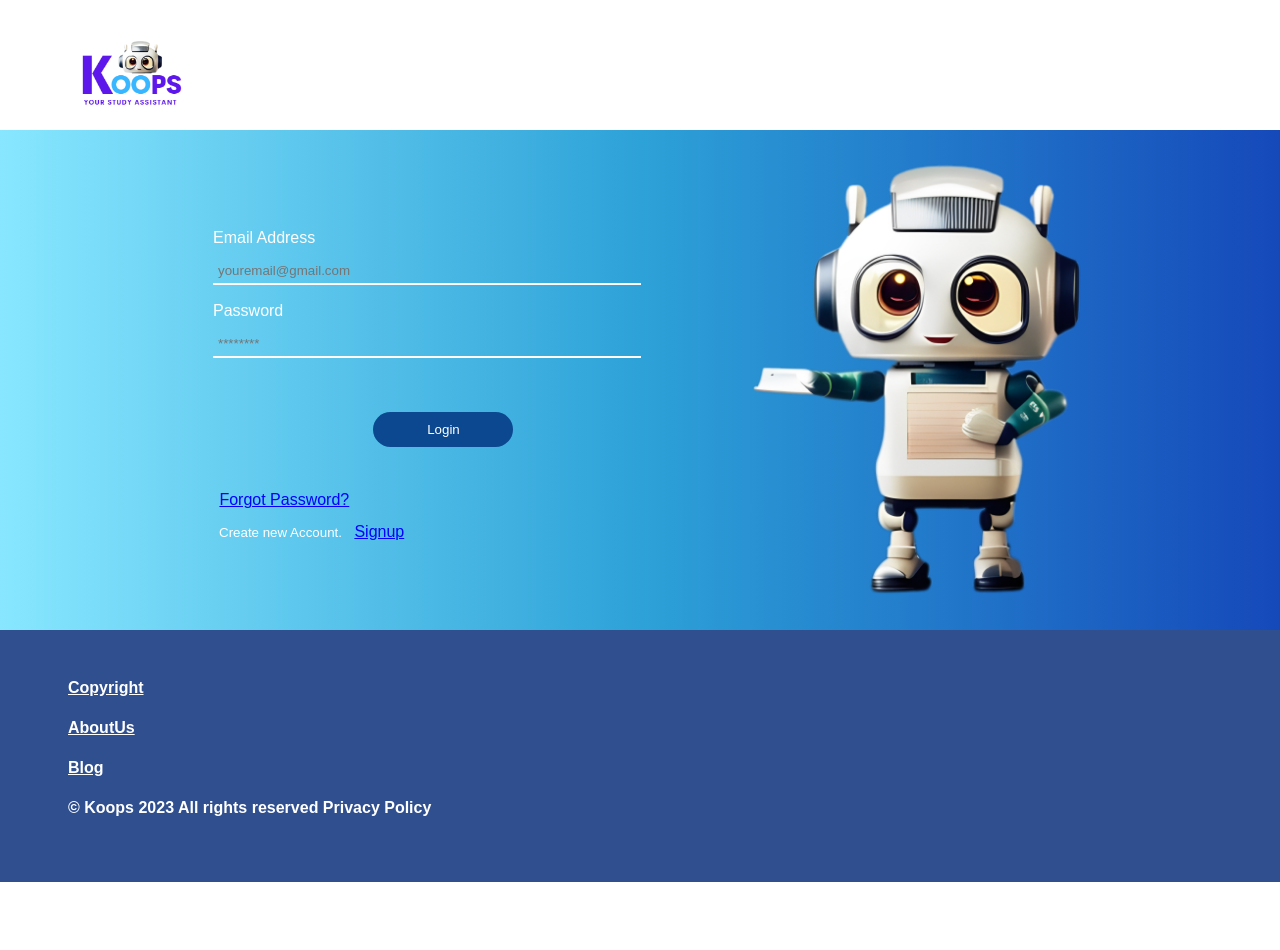
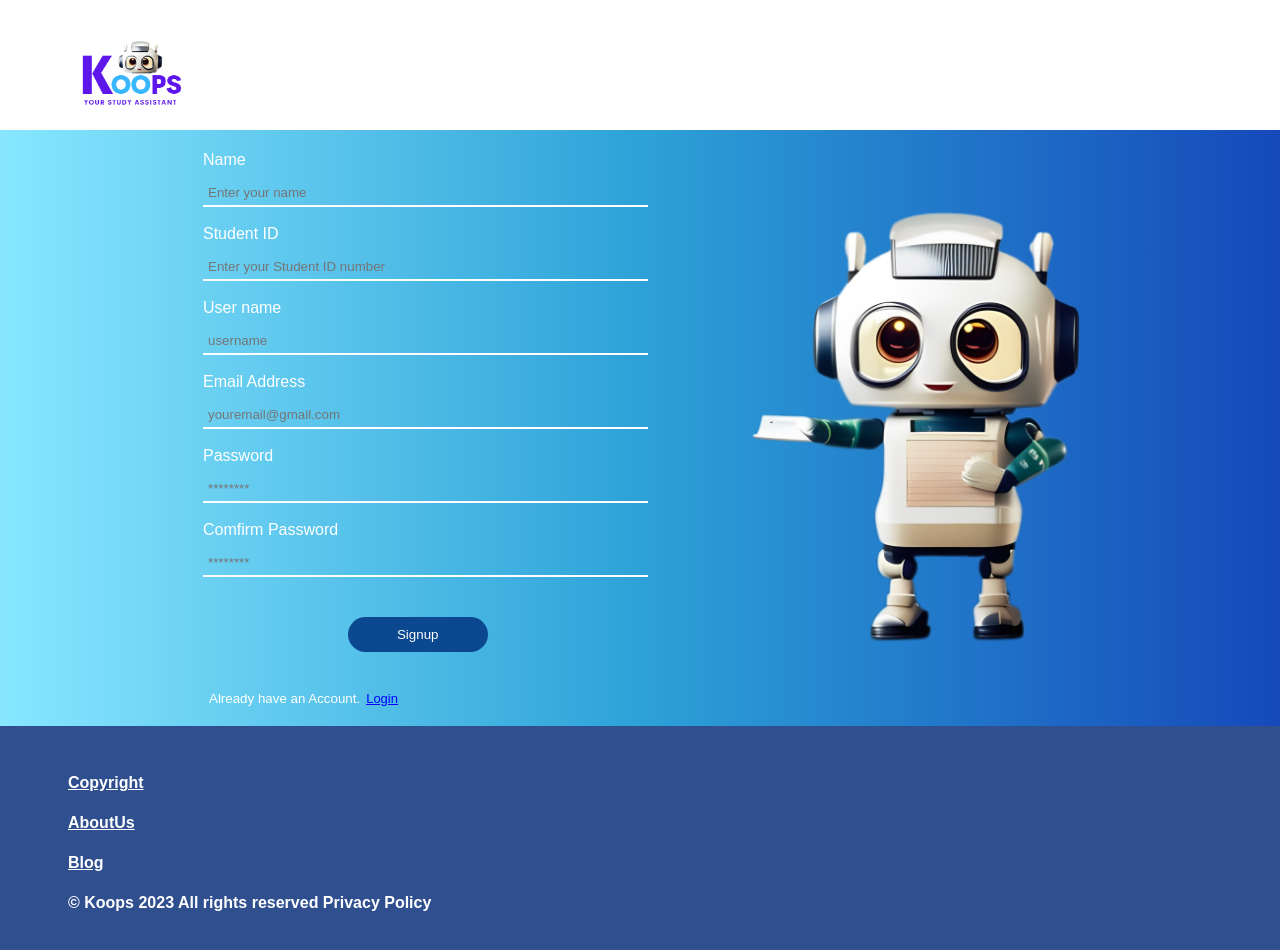
Before and after one commit to Rashmika-Wijethilake/koops, a React (Create React App) app: page / in a window 1280 px wide. Shown: the top 950 px of the page. Before the commit the page ends 882 px from the top, so only its background shows below. Built offline with nearby package versions, Linux system fonts and the light colour scheme.

Commit message:
Made changes to signout, signup, account verified, changed pw and etc

```diff
--- a/src/App.css
+++ b/src/App.css
@@ -1,6 +1,7 @@
-.App {
+/*.App {
   display: flex;
   min-height: 100vh;
   align-items: center;
   justify-content: left;
 }
+ */
--- a/src/App.js
+++ b/src/App.js
@@ -3,12 +3,14 @@ import { Login } from './Components/Login/Login';
 import { Signup } from './Components/Signup/Signup';
 import { useState } from 'react';
 import LandingPage from './Components/LandingPage/LandingPage.jsx'
-
+import AccountVerified from './Components/AccountVerified/AccountVerified.jsx'
+import ChangedPassword from './Components/ChangedPassword/ChangedPassword'
+import SignOut from './Components/SignOut/SignOut.jsx'
 function App() {
 
    return (
     <div className="App">
-   <Login/>
+   <Signup/>
     </div>
   );
 }
--- a/src/Components/AccountVerified/AccountVerified.css
+++ b/src/Components/AccountVerified/AccountVerified.css
@@ -1,6 +1,6 @@
 .page-container{
     display:flex;
-    flex-direction: column;width: 100%;
+    flex-direction: column;
   }
 
   .content-wrap{
@@ -9,7 +9,7 @@
     border-top-left-radius: 50px;
     border-top-right-radius: 50px;
     height:90vh;
-    width: 1330px;
+    width: auto;
     display: flex;
     flex-direction: column;
     justify-content: center;
--- a/src/Components/ChangedPassword/ChangedPassword.js
+++ b/src/Components/ChangedPassword/ChangedPassword.js
@@ -1,7 +1,7 @@
 import React from 'react';
 import Footer from '../Footer/Footer';
 import LogInBtn from '../Buttons/LogInBtn';
-import KoopsWithShadow from './../../images/KoopsWithShadow.png';
+import KoopsWithShadow from './../../Assests/KoopsWithShadow.png';
 import HeaderWithoutBtns from '../Header/HeaderWithoutBtns';
 import './ChangedPassword.css'
 
--- a/src/Components/SignOut/SignOut.jsx
+++ b/src/Components/SignOut/SignOut.jsx
@@ -1,6 +1,6 @@
 import React from 'react';
 import Footer from '../Footer/Footer';
-import KoopsWithShadow from './../../images/KoopsWithShadow.png';
+import KoopsWithShadow from './../../Assests/KoopsWithShadow.png';
 import HeaderWithoutBtns from '../Header/HeaderWithoutBtns';
 import LogInBtn from '../Buttons/LogInBtn';
 import './SignOut.css'
--- a/src/Components/Signup/signup.css
+++ b/src/Components/Signup/signup.css
@@ -3,13 +3,14 @@
   flex-direction: column;
   background: linear-gradient(to right, #88E7FF,#2DA2D8, #1549ba);
   font-family: Arial, Helvetica, sans-serif;
+
 }
 .Header{
   background-color: white;
 }
 .Form{
+  border-top-left-radius: 50px;
   border-top-right-radius: 50px;
-  border-top-left-radius: 50px;
   padding-left: 200px;
 }
 .Btn {
```
